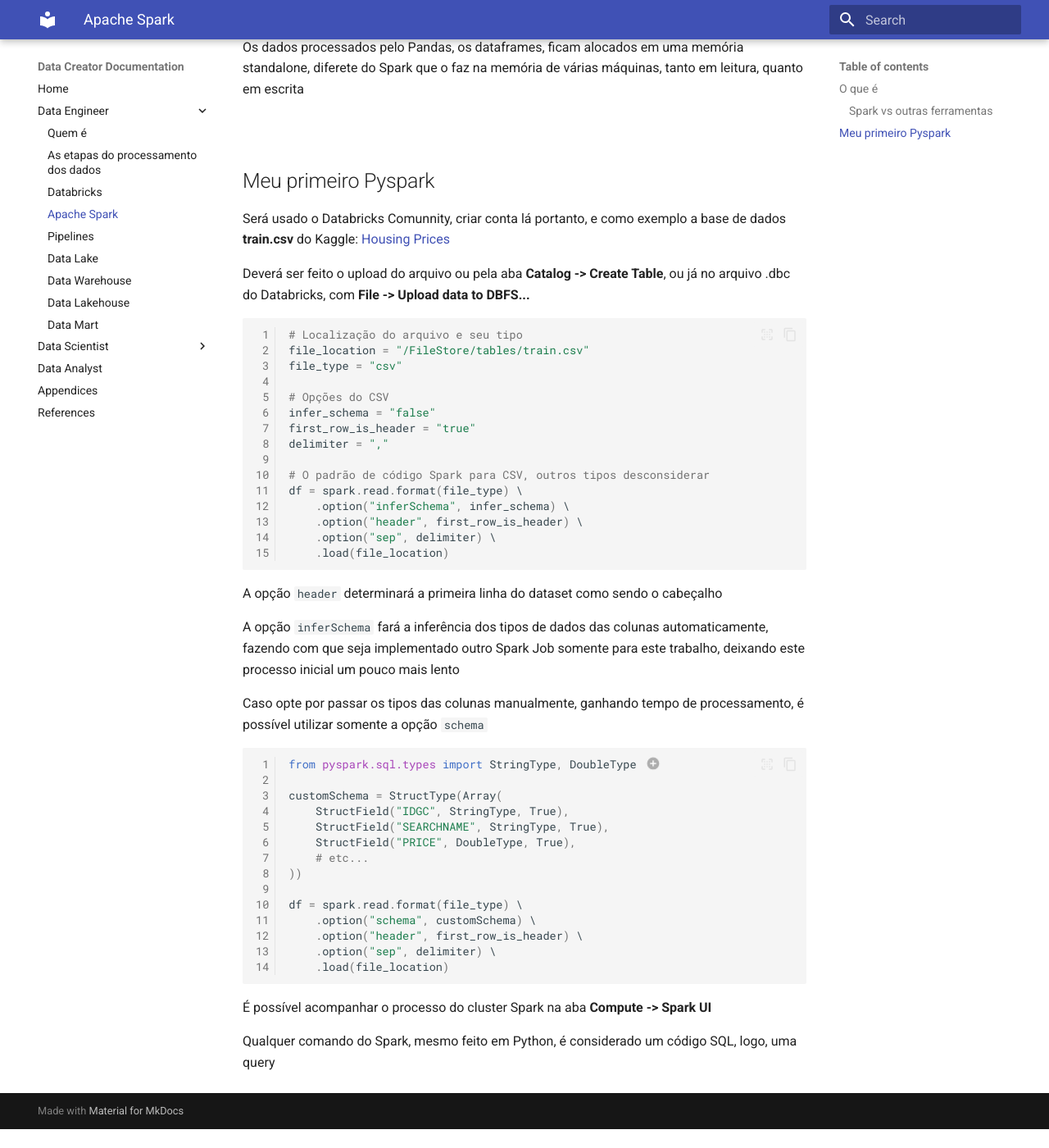
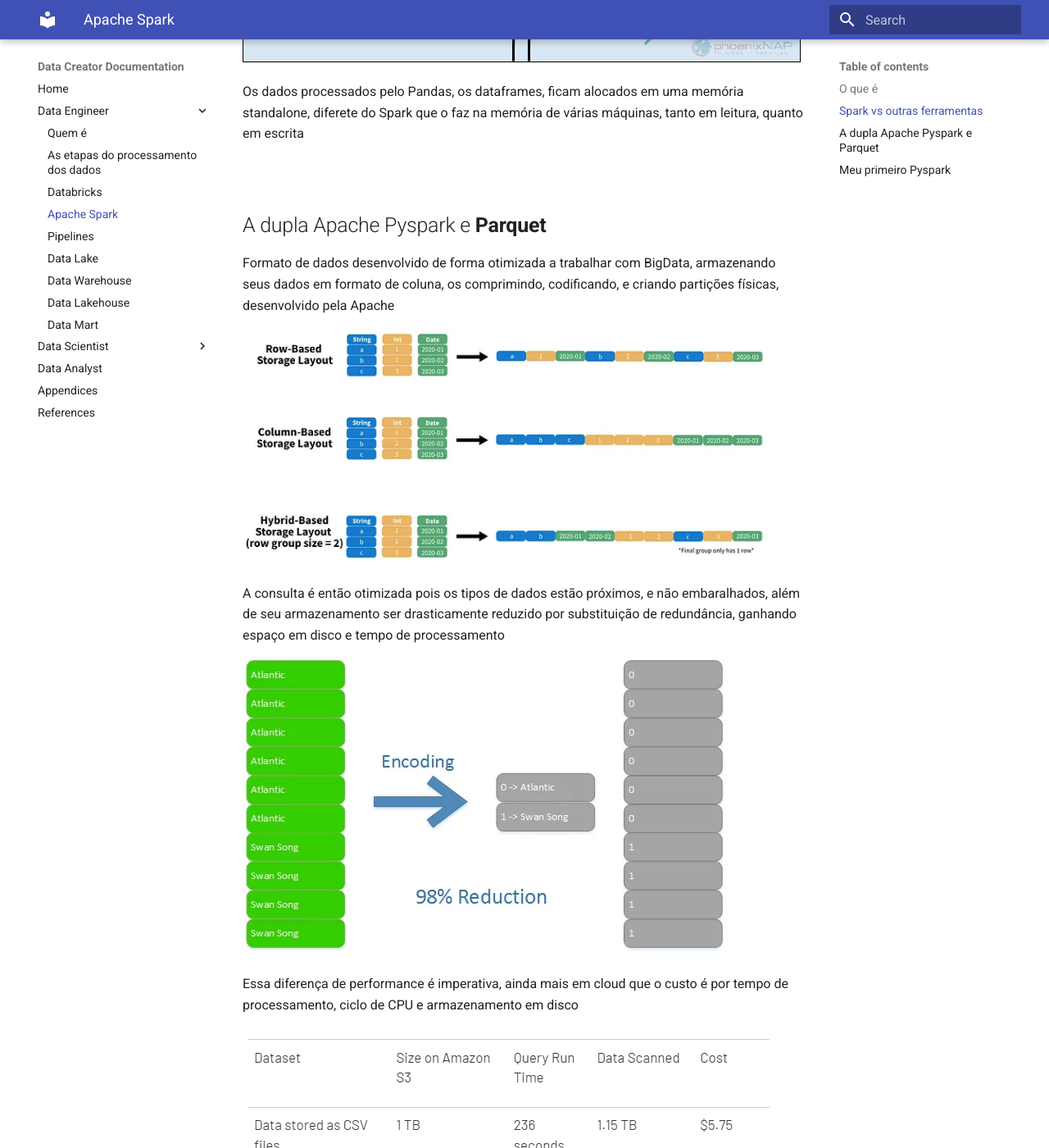
Before and after one commit to de-gratis/Data-Creator, an MkDocs documentation site: the page built from docs/Data Engineer/apacheSpark.md, in a window 1280 px wide and 1400 px high, scrolled down 1434 px. Shown: the whole window at 82% size. Built offline with MkDocs 1.6.1 and Material for MkDocs 9.7.7, drawn with Linux system fonts in a browser that asks for light colours; before the commit the page ends 2811 px from its top, so only the background shows below that.

Commit message:
more spark and parquet

```diff
--- a/docs/Data Engineer/apacheSpark.md
+++ b/docs/Data Engineer/apacheSpark.md
@@ -10,7 +10,9 @@
 
 [![Arquitetura Spark](./assets/sparkArchitecture.webp)](https://medium.com/thefreshwrites/introduction-to-spark-architecture-fadc9829d3f5)
 
-### Spark vs outras ferramentas
+<br>
+
+## Spark vs outras ferramentas
 
 Diferente do Hadoop, o Spark não trabalha fazendo o processamento em disco, mas sim em memória, aumetando ainda mais o tempo de processamento
 
@@ -19,6 +21,22 @@
 [![Hadoop vs Spark](./assets/hadoopVsSpark.png)](https://phoenixnap.com/kb/hadoop-vs-spark)
 
 Os dados processados pelo Pandas, os dataframes, ficam alocados em uma memória standalone, diferete do Spark que o faz na memória de várias máquinas, tanto em leitura, quanto em escrita
+
+<br>
+
+## A dupla Apache Pyspark e **Parquet**
+
+Formato de dados desenvolvido de forma otimizada a trabalhar com BigData, armazenando seus dados em formato de coluna, os comprimindo, codificando, e criando partições físicas, desenvolvido pela Apache
+
+[![Apache Parquet](./assets/apacheParquet.webp)](https://towardsdatascience.com/demystifying-the-parquet-file-format-13adb0206705)
+
+A consulta é então otimizada pois os tipos de dados estão próximos, e não embaralhados, além de seu armazenamento ser drasticamente reduzido por substituição de redundância, ganhando espaço em disco e tempo de processamento
+
+[![Apache Parquet Reduction](./assets/parquetReduction.webp)](https://naderasadi.medium.com/what-is-apache-parquet-94f73d645588)
+
+Essa diferença de performance é imperativa, ainda mais em cloud que o custo é por tempo de processamento, ciclo de CPU e armazenamento em disco
+
+[![CSV vs Parquet](./assets/csvVsParquet.png)](https://www.linkedin.com/pulse/difference-between-parquet-csv-emad-yowakim/)
 
 <br>
 
```
Also changed, not shown: docs/Data Engineer/assets/apacheParquet.webp (added), docs/Data Engineer/assets/csvVsParquet.png (added), docs/Data Engineer/assets/parquetReduction.webp (added).
